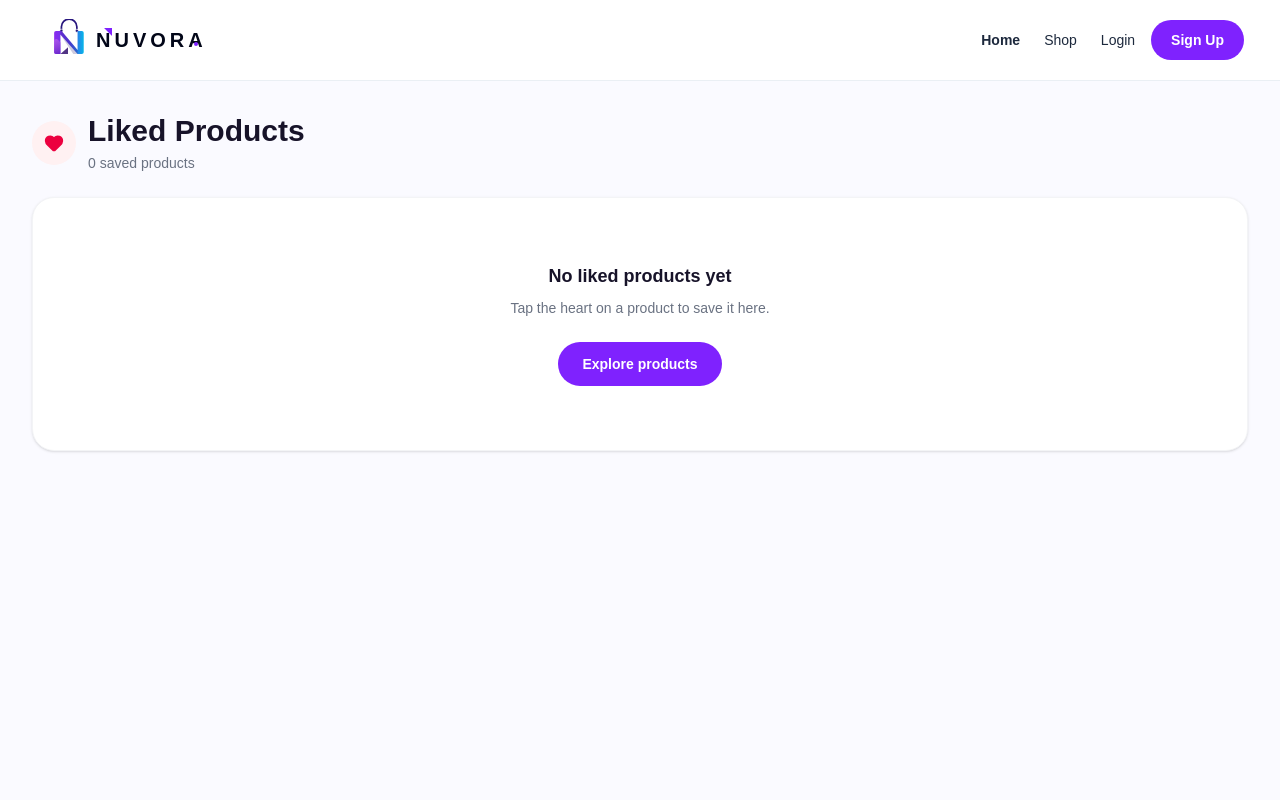
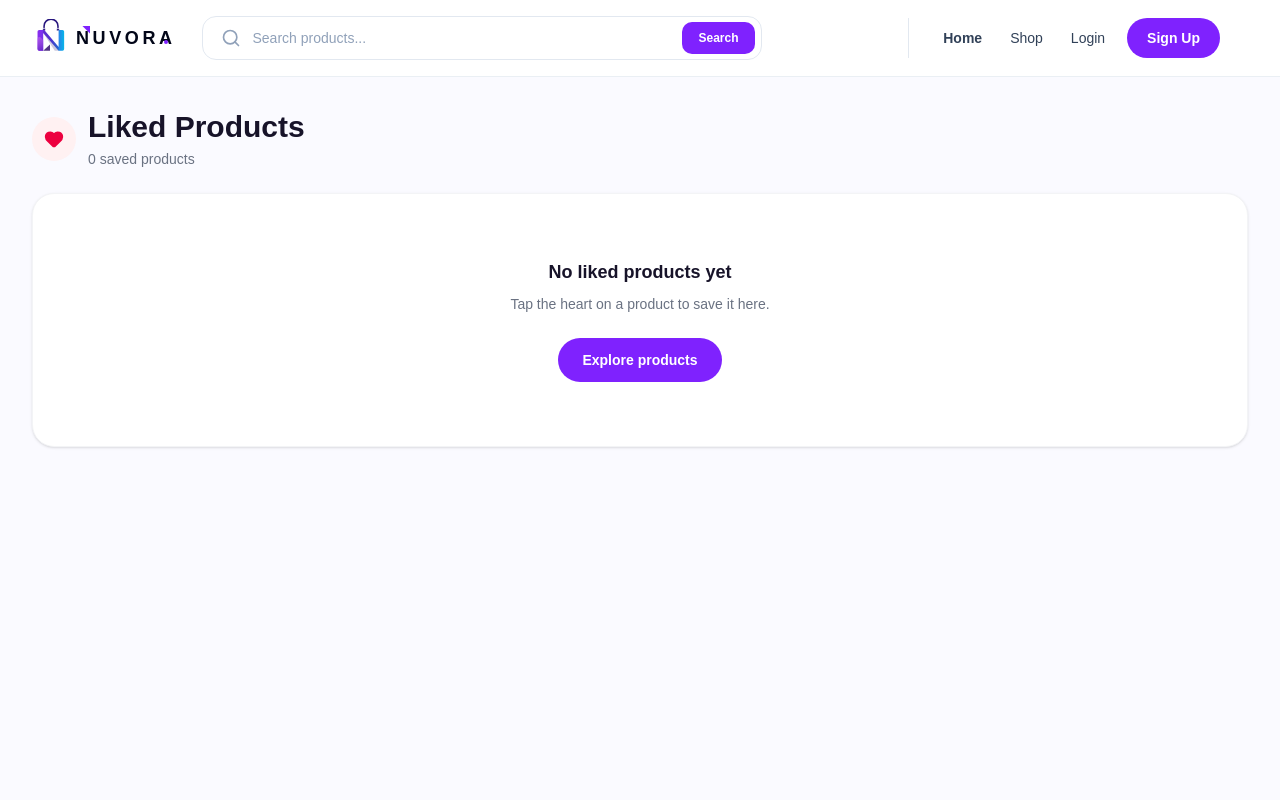
Before and after one commit to sahilaayre43/Nuvora, a React (Vite) app in the folder frontend/: page /favorites in a window 1280 px wide. Shown: the top 800 px of the page. Built offline with nearby package versions, Linux system fonts and the light colour scheme.

Commit message:
UI updates

```diff
--- a/frontend/src/components/Header.jsx
+++ b/frontend/src/components/Header.jsx
@@ -2,22 +2,58 @@ import {
   Heart,
   House,
   LayoutDashboard,
+  Search,
   ShoppingBag,
   Tags,
   UserRound,
   X,
 } from "lucide-react";
-import { Link, NavLink, useLocation } from "react-router-dom";
+import { Link, NavLink, useLocation, useNavigate } from "react-router-dom";
 import { useContext, useEffect, useState } from "react";
 import { AuthContext } from "./context/AuthContext.jsx";
 import { useSelector } from "react-redux";
 
 const navLinkClass =
-  "relative inline-flex px-2 py-2 text-sm text-slate-800 transition-colors duration-200 after:absolute after:bottom-1 after:left-1/2 after:h-0.5 after:w-0 after:-translate-x-1/2 after:rounded-full after:bg-violet-600 after:transition-[width] after:duration-200 hover:text-violet-700 hover:after:w-1/2 focus-visible:text-violet-700 focus-visible:outline-none focus-visible:after:w-1/2";
+  "relative inline-flex px-1.5 py-2 text-sm text-slate-700 transition-colors duration-200 after:absolute after:bottom-1 after:left-1/2 after:h-0.5 after:w-0 after:-translate-x-1/2 after:rounded-full after:bg-violet-600 after:transition-[width] after:duration-200 hover:text-violet-700 hover:after:w-1/2 focus-visible:text-violet-700 focus-visible:outline-none focus-visible:after:w-1/2";
+
+const DesktopSearch = ({ initialQuery }) => {
+  const navigate = useNavigate();
+  const [searchQuery, setSearchQuery] = useState(initialQuery);
+
+  const handleSubmit = (event) => {
+    event.preventDefault();
+    const query = searchQuery.trim();
+    navigate(query ? `/shop?search=${encodeURIComponent(query)}` : "/shop");
+  };
+
+  return (
+    <form
+      role="search"
+      onSubmit={handleSubmit}
+      className="ml-4 mr-8 hidden h-11 min-w-0 max-w-[420px] flex-1 items-center rounded-xl border border-slate-200 bg-white px-1.5 transition focus-within:border-violet-300 focus-within:ring-4 focus-within:ring-violet-50 lg:max-w-[420px] xl:max-w-[560px] lg:flex"
+    >
+      <Search className="ml-3 h-5 w-5 shrink-0 text-slate-400" aria-hidden="true" />
+      <input
+        type="search"
+        value={searchQuery}
+        onChange={(event) => setSearchQuery(event.target.value)}
+        placeholder="Search products..."
+        aria-label="Search products"
+        className="min-w-0 flex-1 bg-transparent px-3 text-sm text-slate-800 outline-none placeholder:text-slate-400"
+      />
+      <button
+        type="submit"
+        className="flex h-8 shrink-0 items-center justify-center rounded-lg bg-violet-600 px-4 text-xs font-bold text-white transition hover:bg-violet-700"
+      >
+        Search
+      </button>
+    </form>
+  );
+};
 
 const Navbar = () => {
   const { user } = useContext(AuthContext);
-  const { pathname } = useLocation();
+  const { pathname, search: locationSearch } = useLocation();
   const [categoriesOpen, setCategoriesOpen] = useState(false);
   const [categories, setCategories] = useState([]);
   const [categoriesLoading, setCategoriesLoading] = useState(false);
@@ -90,12 +126,12 @@ const Navbar = () => {
   return (
     <>
       <header className="sticky top-0 z-50 border-b border-slate-200/70 bg-white/90 backdrop-blur-xl">
-      <div className="mx-auto flex h-16 max-w-7xl items-center gap-2 px-3 sm:h-20 sm:gap-8 sm:px-6 md:gap-3">
+      <div className="mx-auto flex h-16 max-w-screen-2xl items-center gap-2 px-3 sm:h-[76px] sm:gap-5 sm:px-6 md:gap-3 lg:px-8">
 
         {/* Logo */}
-        <Link to="/" className="flex shrink-0 items-center gap-1.5 sm:ml-6 sm:gap-2">
-          <img src="/nuvora-mark.svg" alt="" className="h-8 w-7 object-contain sm:h-11 sm:w-10" />
-          <span className="flex items-center gap-[0.12em] text-base font-black tracking-[0.08em] text-slate-950 max-[360px]:hidden sm:text-xl">
+        <Link to="/" className="flex shrink-0 items-center gap-1.5 sm:gap-2">
+          <img src="/nuvora-mark.svg" alt="" className="h-8 w-7 object-contain sm:h-10 sm:w-9" />
+          <span className="flex items-center gap-[0.12em] text-base font-black tracking-[0.08em] text-slate-950 max-[360px]:hidden sm:text-lg">
             <span className="relative inline-block">
               N
               <span className="absolute right-0 top-[2px] h-2 w-2 bg-violet-600 [clip-path:polygon(0_0,100%_0,100%_100%)]" />
@@ -111,8 +147,13 @@ const Navbar = () => {
           </span>
         </Link>
 
+        <DesktopSearch
+          key={`${pathname}${locationSearch}`}
+          initialQuery={new URLSearchParams(locationSearch).get("search") || ""}
+        />
+
         {/* Navigation */}
-        <nav className="ml-auto hidden items-center gap-2 md:flex">
+        <nav className="hidden shrink-0 items-center gap-3 border-l border-slate-200 pl-6 md:ml-auto md:flex lg:ml-auto lg:gap-4 lg:pl-7">
 
           {/* Always visible */}
           <NavLink
@@ -175,7 +216,7 @@ const Navbar = () => {
         </nav>
 
         {/* Right side */}
-        <div className="ml-auto flex items-center gap-2 md:ml-0">
+        <div className="ml-auto flex items-center gap-2 md:ml-3 lg:ml-4">
 
           {!user && (
             <div className="flex items-center gap-1 md:hidden">
@@ -203,12 +244,12 @@ const Navbar = () => {
           )}
 
           {user && (
-            <div className="ml-4 flex shrink-0 items-center gap-1 md:ml-0 md:gap-2">
+            <div className="ml-4 flex shrink-0 items-center gap-1 md:ml-0 md:gap-2 lg:gap-3">
               <NavLink
                 to="/cart"
                 aria-label="Cart"
                 className={({ isActive }) =>
-                  `relative inline-flex rounded-full p-2.5 transition ${
+                  `relative inline-flex items-center justify-center rounded-full p-2.5 transition md:min-w-[52px] md:flex-col md:gap-0.5 md:px-2 md:py-1 md:text-slate-600 ${
                     isActive
                       ? "bg-violet-50 text-violet-600"
                       : "text-slate-700 hover:bg-violet-50 hover:text-violet-600"
@@ -216,6 +257,7 @@ const Navbar = () => {
                 }
               >
                 <ShoppingBag size={20} />
+                <span className="hidden text-[10px] font-medium leading-3 md:inline">Cart</span>
                 <span className="absolute -right-0.5 -top-0.5 flex h-4 min-w-4 items-center justify-center rounded-full bg-violet-600 px-1 text-[10px] font-bold text-white">
                   {cartItemCount}
                 </span>
@@ -226,7 +268,7 @@ const Navbar = () => {
                 aria-label={`Liked products${favoriteItems.length ? `, ${favoriteItems.length} saved` : ''}`}
                 title="Liked products"
                 className={({ isActive }) =>
-                  `relative inline-flex rounded-full p-2.5 transition ${
+                  `relative inline-flex items-center justify-center rounded-full p-2.5 transition md:min-w-[52px] md:flex-col md:gap-0.5 md:px-2 md:py-1 md:text-slate-600 ${
                     isActive
                       ? "bg-rose-50 text-rose-600"
                       : "text-slate-700 hover:bg-rose-50 hover:text-rose-600"
@@ -234,6 +276,7 @@ const Navbar = () => {
                 }
               >
                 <Heart size={20} />
+                <span className="hidden text-[10px] font-medium leading-3 md:inline">Liked</span>
                 {favoriteItems.length > 0 && (
                   <span className="absolute -right-0.5 -top-0.5 flex h-4 min-w-4 items-center justify-center rounded-full bg-rose-600 px-1 text-[10px] font-bold text-white">
                     {favoriteItems.length}
@@ -245,7 +288,7 @@ const Navbar = () => {
                 to="/profile"
                 aria-label="Profile"
                 className={({ isActive }) =>
-                  `hidden rounded-full p-2.5 transition md:inline-flex ${
+                  `hidden min-w-[52px] items-center justify-center rounded-full p-2.5 transition md:flex md:flex-col md:gap-0.5 md:px-2 md:py-1 ${
                     isActive
                       ? "bg-violet-100 text-violet-600"
                       : "bg-slate-100 text-slate-700 hover:bg-violet-100 hover:text-violet-600"
@@ -253,6 +296,7 @@ const Navbar = () => {
                 }
               >
                 <UserRound size={20} />
+                <span className="text-[10px] font-medium leading-3">Profile</span>
               </NavLink>
             </div>
           )}
--- a/frontend/src/pages/Favorites.jsx
+++ b/frontend/src/pages/Favorites.jsx
@@ -24,7 +24,7 @@ const Favorites = () => {
         </div>
 
         {favoriteItems.length > 0 ? (
-          <div className="grid grid-cols-2 gap-3 sm:grid-cols-2 sm:gap-5 lg:grid-cols-3 xl:grid-cols-4">
+          <div className="grid grid-cols-2 gap-3 sm:grid-cols-2 sm:gap-5 lg:grid-cols-3 xl:grid-cols-5">
             {favoriteItems.map((product) => (
               <ProductCard
                 key={product._id || product.id}
--- a/frontend/src/pages/Home.jsx
+++ b/frontend/src/pages/Home.jsx
@@ -1,7 +1,7 @@
-import { ArrowRight, ArrowUpRight, Truck, ShieldCheck, RotateCcw, Headset, Mail } from "lucide-react";
+import { ArrowRight, ArrowUpRight, Search, Truck, ShieldCheck, RotateCcw, Headset } from "lucide-react";
 import { useEffect, useState } from "react";
 import ProductCard from "../components/ProductCard";
-import { Link } from "react-router-dom";
+import { Link, useNavigate } from "react-router-dom";
 
 const categoryImages = [
   {
@@ -73,7 +73,9 @@ const benefits = [
 ];
 
 const Home = () => {
+  const navigate = useNavigate();
   const [products, setProducts] = useState([]);
+  const [searchQuery, setSearchQuery] = useState("");
   const [loading, setLoading] = useState(true);
   const [productsError, setProductsError] = useState("");
   const [categories, setCategories] = useState([]);
@@ -152,8 +154,36 @@ const Home = () => {
   return (
     <main className="min-h-screen bg-[#fafafa] text-[#17213d]">
 
+      <section className="mx-auto max-w-[1536px] px-2 pt-3 sm:px-4 sm:pt-5 lg:px-8">
+        <form
+          role="search"
+          onSubmit={(event) => {
+            event.preventDefault();
+            const query = searchQuery.trim();
+            navigate(query ? `/shop?search=${encodeURIComponent(query)}` : "/shop");
+          }}
+          className="mx-auto flex h-12 w-full max-w-2xl items-center rounded-full border border-[#eeeeF5] bg-white p-1.5 shadow-sm lg:hidden"
+        >
+          <Search className="ml-3 h-5 w-5 shrink-0 text-[#8990a3]" aria-hidden="true" />
+          <input
+            type="search"
+            value={searchQuery}
+            onChange={(event) => setSearchQuery(event.target.value)}
+            placeholder="Search products..."
+            aria-label="Search products"
+            className="min-w-0 flex-1 bg-transparent px-3 text-sm text-[#202942] outline-none placeholder:text-[#8990a3]"
+          />
+          <button
+            type="submit"
+            className="flex h-9 shrink-0 items-center justify-center rounded-full bg-[#6232e8] px-4 text-xs font-bold text-white transition hover:bg-[#5125cf] sm:px-5 sm:text-sm"
+          >
+            Search
+          </button>
+        </form>
+      </section>
+
       {/* ================= HERO ================= */}
-      <section className="mx-auto max-w-[1280px] px-2 pt-2 sm:px-4 sm:pt-5">
+      <section className="mx-auto max-w-[1536px] px-2 pt-3 sm:px-4 sm:pt-4 lg:px-8">
         <div className="relative overflow-hidden rounded-[24px] bg-gradient-to-r from-[#f8f8ff] via-[#f4f0ff] to-[#e8e3ff] sm:rounded-[28px] lg:min-h-[430px]">
 
           {/* Decorative glow */}
@@ -295,7 +325,7 @@ const Home = () => {
       </section>
 
       {/* ================= CATEGORY ================= */}
-      <section id="shop-by-category" className="mx-auto max-w-[1280px] px-2 pt-4 sm:px-4 sm:pt-8">
+      <section id="shop-by-category" className="mx-auto max-w-[1536px] px-2 pt-4 sm:px-4 sm:pt-8 lg:px-8">
         {categoriesError ? (
           <div className="rounded-2xl border border-red-100 bg-white px-5 py-4">
             <p role="alert" className="text-sm text-red-600">
@@ -383,7 +413,7 @@ const Home = () => {
       </section>
 
       {/* ================= FEATURED PRODUCTS ================= */}
-      <section id="featured-products" className="mx-auto max-w-[1280px] px-2 pt-4 sm:px-4 sm:pt-5">
+      <section id="featured-products" className="mx-auto max-w-[1536px] px-2 pt-4 sm:px-4 sm:pt-5 lg:px-8">
         <div className="rounded-[24px] border border-[#eeeeF5] bg-white px-2 py-4 shadow-[0_8px_30px_rgba(30,30,60,0.03)] sm:rounded-[28px] sm:px-6 sm:py-6">
 
           <div className="mb-4 flex items-center justify-between sm:mb-5">
@@ -407,8 +437,8 @@ const Home = () => {
           ) : loading ? (
             <p className="text-sm text-gray-500">Loading products...</p>
           ) : (
-            <div className="grid grid-cols-2 gap-2 sm:grid-cols-2 sm:gap-5 lg:grid-cols-4">
-              {products.slice(0, 8).map((product) => (
+            <div className="grid grid-cols-2 gap-2 sm:grid-cols-2 sm:gap-5 lg:grid-cols-4 xl:grid-cols-5">
+              {products.slice(0, 15).map((product) => (
                 <ProductCard key={product._id || product.id || product.name} product={product} />
               ))}
             </div>
@@ -417,7 +447,7 @@ const Home = () => {
       </section>
 
       {/* ================= BENEFITS ================= */}
-      <section className="mx-auto max-w-[1280px] px-2 pt-4 sm:px-4 sm:pt-5">
+      <section className="mx-auto max-w-[1536px] px-2 pt-4 sm:px-4 sm:pt-5 lg:px-8">
         <div className="grid grid-cols-2 overflow-hidden rounded-[24px] border border-[#eeeeF5] bg-white sm:rounded-[28px] lg:grid-cols-4">
 
           {benefits.map((benefit, index) => {
@@ -454,8 +484,8 @@ const Home = () => {
         </div>
       </section>
 
-      {/* ================= NEWSLETTER ================= */}
-      <section className="mx-auto max-w-[1280px] px-2 pb-5 pt-4 sm:px-4 sm:pt-5">
+      {/*
+      <section className="mx-auto max-w-[1536px] px-2 pb-5 pt-4 sm:px-4 sm:pt-5 lg:px-8">
         <div className="relative overflow-hidden rounded-[24px] bg-gradient-to-r from-[#f0eaff] via-[#eee9ff] to-[#e8f0ff] px-4 py-5 sm:rounded-[28px] sm:px-8 sm:py-6">
 
           <div className="absolute right-5 top-[-30px] text-7xl font-thin text-violet-400/50">
@@ -493,7 +523,7 @@ const Home = () => {
             </div>
           </div>
         </div>
-      </section>
+      </section>  */}
 
     </main>
   );
--- a/frontend/src/pages/Shop.jsx
+++ b/frontend/src/pages/Shop.jsx
@@ -7,9 +7,19 @@ const Shop = () => {
   const [products, setProducts] = useState([]);
   const [loading, setLoading] = useState(true);
   const [error, setError] = useState('');
-  const [search, setSearch] = useState('');
-  const [searchParams] = useSearchParams();
+  const [searchParams, setSearchParams] = useSearchParams();
+  const search = searchParams.get('search') || '';
   const category = searchParams.get('category')?.trim() || '';
+
+  const setSearch = (value) => {
+    const nextParams = new URLSearchParams(searchParams);
+    if (value.trim()) {
+      nextParams.set('search', value);
+    } else {
+      nextParams.delete('search');
+    }
+    setSearchParams(nextParams, { replace: true });
+  };
 
   useEffect(() => {
     let isCurrent = true;
@@ -49,7 +59,7 @@ const Shop = () => {
     !category || product.category?.trim().toLowerCase() === category.toLowerCase()
   );
   const filteredProducts = categoryProducts.filter((product) =>
-    product.name.toLowerCase().includes(search.toLowerCase())
+    product.name.toLowerCase().includes(search.trim().toLowerCase())
   );
 
   return (
@@ -177,7 +187,7 @@ const Shop = () => {
           </div>
         ) : loading ? (
 
-          <div className="grid grid-cols-2 gap-3 sm:grid-cols-2 sm:gap-5 lg:grid-cols-3 xl:grid-cols-4">
+          <div className="grid grid-cols-2 gap-3 sm:grid-cols-2 sm:gap-5 lg:grid-cols-3 xl:grid-cols-5">
 
             {[1, 2, 3, 4].map((item) => (
               <div
@@ -199,7 +209,7 @@ const Shop = () => {
         ) : filteredProducts.length > 0 ? (
 
           /* Product Grid */
-          <div className="grid grid-cols-2 gap-3 sm:grid-cols-2 sm:gap-5 lg:grid-cols-3 xl:grid-cols-4">
+          <div className="grid grid-cols-2 gap-3 sm:grid-cols-2 sm:gap-5 lg:grid-cols-3 xl:grid-cols-5">
 
             {filteredProducts.map((product) => (
               <ProductCard
```
